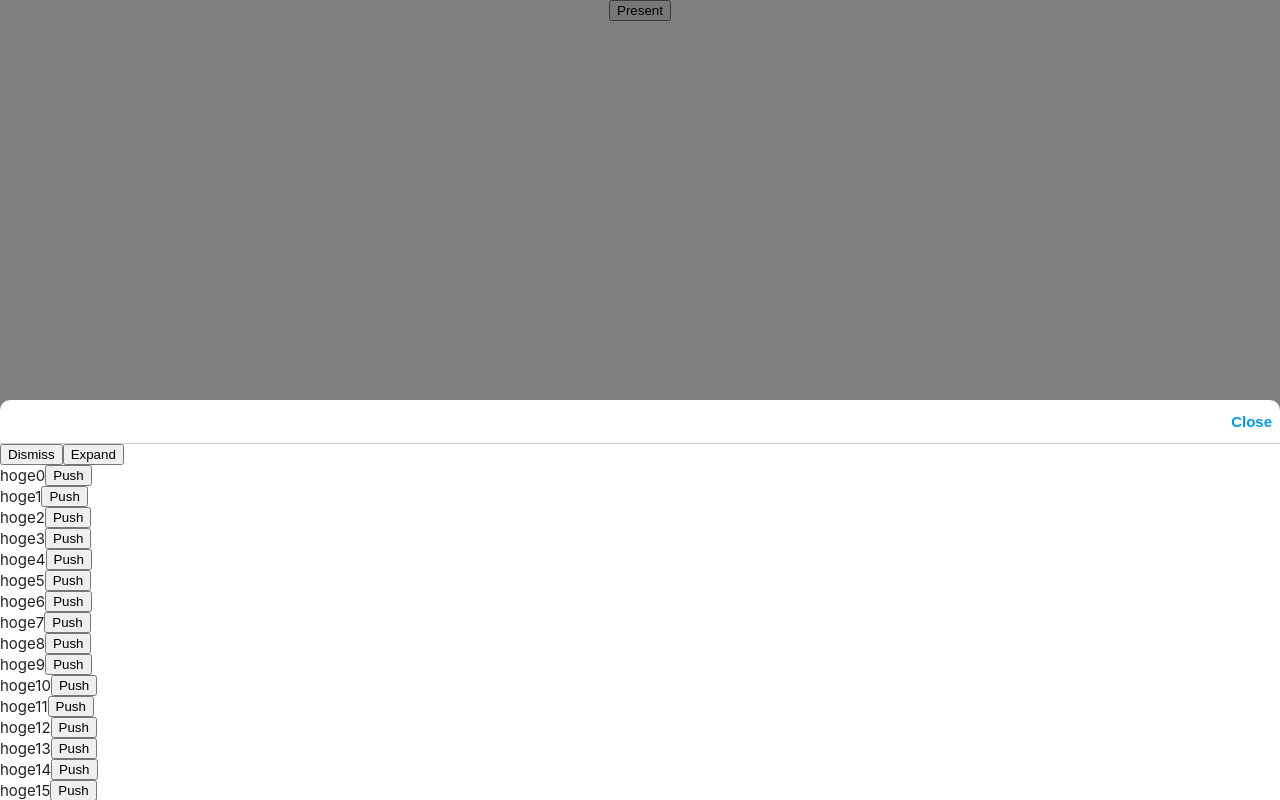
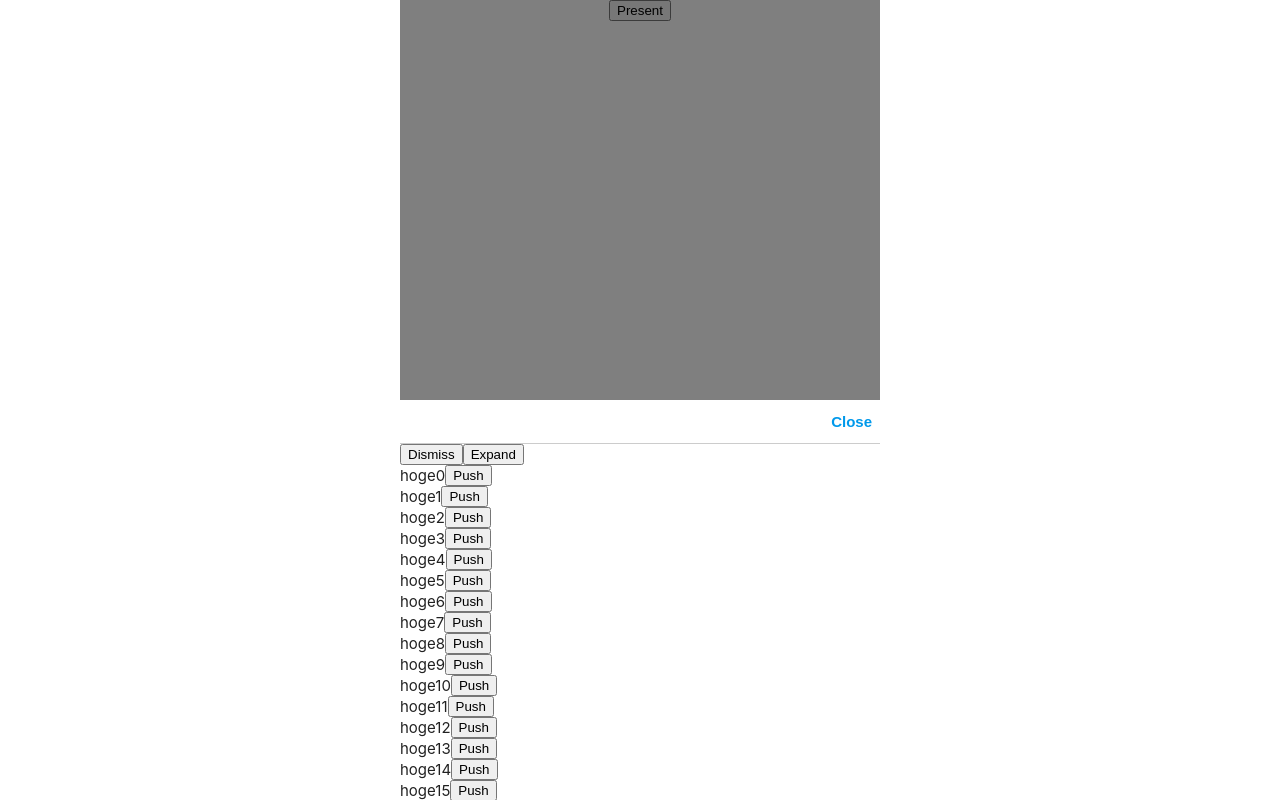
Before and after one commit to noughts/react-swiftui, a Next.js app: page / in a window 1280 px wide. Both pictures are taken after a click on the button "Present". Built offline with nearby package versions, Linux system fonts and the light colour scheme.

Commit message:
ComponentをPresentできるようにしました

```diff
--- a/package.json
+++ b/package.json
@@ -1,6 +1,6 @@
 {
   "name": "react-swiftui",
-  "version": "0.4.42",
+  "version": "0.5.4",
   "main": "dist/index.js",
   "module": "dist/index.js",
   "license": "MIT",
--- /dev/null
+++ b/src/components/Scene.tsx
@@ -0,0 +1,197 @@
+import { AnimatePresence, motion } from "framer-motion";
+import React from "react";
+import { AnyTransition, Detent, ViewProps } from "./ViewProps";
+
+
+export const SceneContext = React.createContext<{
+	present?: (content: React.ReactElement) => void;
+	changeDetent?: (detent: Detent) => void;
+	dismiss?: Function;
+}>(null);
+
+
+export class Scene extends React.Component<{
+	children?: React.ReactElement<ViewProps>;
+}, {
+	stack: React.ReactElement<ViewProps>[];
+	detent: Detent;
+	windowHeight: number;
+}>{
+
+	constructor(p) {
+		super(p);
+		this.state = {
+			stack: [],
+			detent: Detent.large,
+			windowHeight: 0,
+		}
+		this.present = this.present.bind(this);
+		this.dismiss = this.dismiss.bind(this);
+		this.changeDetent = this.changeDetent.bind(this);
+	}
+
+	componentDidMount(): void {
+		this.setState({ windowHeight: window.innerHeight });
+	}
+
+	present(view: React.ReactElement<ViewProps>) {
+		const newAry = this.state.stack;
+		newAry.push(view);
+		this.setState({ stack: newAry, detent: view.props.detent })
+	}
+	dismiss() {
+		const newAry = this.state.stack;
+		newAry.pop();
+		this.setState({ stack: newAry })
+	}
+	changeDetent(detent: Detent) {
+		this.setState({ detent: detent });
+	}
+
+	get topView(): React.ReactElement<ViewProps> {
+		return this.state.stack[this.state.stack.length - 1];
+	}
+
+
+	render() {
+		const p = this.props;
+		const s = this.state;
+		return <div className="Scene" style={{
+			position: "relative",
+			width: "100%",
+			height: "100%",
+			zIndex:1,
+		}}>
+			<SceneContext.Provider value={{
+				present: this.present,
+				dismiss: this.dismiss,
+				changeDetent: this.changeDetent,
+			}}>
+				{p.children}
+				{/* AnimatePresenceによって、exit アニメーションを有効に出来ます */}
+				<AnimatePresence>
+					{this.state.stack.map((x, i) => {
+						return <View
+							key={i}
+							detent={s.detent}
+							windowHeight={s.windowHeight}>
+							{x}</View>;
+					})}
+				</AnimatePresence>
+			</SceneContext.Provider>
+		</div>
+	}
+}
+
+
+class View extends React.Component<{
+	children;
+	windowHeight: number;
+	detent?: Detent;
+	transition?: AnyTransition;
+}>{
+
+
+	private get _height() {
+		const p = this.props;
+		switch (p.detent) {
+			case Detent.medium:
+				return "50%";
+			case Detent.large:
+			default:
+				return "100%"
+		}
+	}
+	private get _initial() {
+		const p = this.props;
+		switch (p.transition) {
+			case AnyTransition.opacity:
+				return { opacity: 0 };
+			case AnyTransition.slide:
+			default:
+				return { translateY: p.windowHeight, height: this._height };
+
+		}
+	}
+	private get _animate() {
+		const p = this.props;
+		switch (p.transition) {
+			case AnyTransition.opacity:
+				return { opacity: 1 };
+			case AnyTransition.slide:
+			default:
+				switch (p.detent) {
+					case Detent.medium:
+						return {
+							translateY: p.windowHeight / 2,
+							height: this._height,
+						};
+					case Detent.large:
+					default:
+						return {
+							translateY: 0,
+							height: this._height,
+						};
+				}
+		}
+	}
+
+
+	render(): React.ReactNode {
+		const initial = this._initial;
+		const animate = this._animate;
+		return <div className="Scene_View" style={{
+			position: "absolute",
+			top: 0,
+			left: 0,
+			width: "100%",
+			height: "100%",
+			zIndex:1,
+		}}>
+			<ShadeView />
+			<motion.div
+				animate={animate}
+				initial={initial}
+				exit={initial}
+				transition={{
+					ease: "easeOut"
+				}}
+				style={{
+					position: "absolute",
+					width: "100%",
+					height: "100%",
+					backgroundColor: "white",
+				}}>
+				{this.props.children}
+			</motion.div>
+		</div>
+	}
+}
+
+class ShadeView extends React.Component {
+
+	static contextType = SceneContext;
+	declare context: React.ContextType<typeof SceneContext>;
+
+	render(): React.ReactNode {
+		const p = this.props;
+		return <motion.div
+			className="ShadeView"
+			onClick={e => {
+				this.context.dismiss();
+			}}
+			initial={{ opacity: 0 }}
+			animate={{ opacity: 0.5 }}
+			exit={{ opacity: 0 }}
+			transition={{
+				ease: "easeOut",
+			}}
+			style={{
+				backgroundColor: "black",
+				position: "absolute",
+				width: "100%",
+				height: "100%",
+			}}>
+		</motion.div>
+	}
+}
--- a/src/components/Sheet.tsx
+++ /dev/null
@@ -1,134 +0,0 @@
-import { motion, AnimatePresence } from "framer-motion";
-import React, { ReactNode } from "react"
-import { Detent, AnyTransition } from "./ViewProps";
-
-
-
-export class Sheet extends React.Component<{
-	children: ReactNode;
-	isPresented: boolean;
-	onClickShadeView: Function;
-	detent?: Detent;
-	transition?: AnyTransition;
-}, {
-	windowHeight: number;
-}>{
-
-	constructor(p) {
-		super(p);
-		this.state = {
-			windowHeight: 0,
-		}
-	}
-
-	static defaultProps = {
-		transition: AnyTransition.slide,
-		detent: Detent.large,
-	}
-
-	componentDidMount(): void {
-		this.setState({ windowHeight: window.innerHeight });
-	}
-
-	private get shadeView() {
-		const p = this.props;
-		return <motion.div
-			onClick={e => {
-				p.onClickShadeView();
-			}}
-			initial={{ opacity: 0 }}
-			animate={{ opacity: 0.5 }}
-			exit={{ opacity: 0 }}
-			transition={{
-				ease: "easeOut",
-			}}
-			style={{
-				backgroundColor: "black",
-				position: "absolute",
-				width: "100%",
-				height: "100%",
-				zIndex: 0,
-			}}>
-		</motion.div>
-	}
-
-	private get _height() {
-		const p = this.props;
-		switch (p.detent) {
-			case Detent.medium:
-				return "50%";
-			case Detent.large:
-			default:
-				return "100%"
-		}
-	}
-	private get _initial() {
-		const p = this.props;
-		switch (p.transition) {
-			case AnyTransition.opacity:
-				return { opacity: 0 };
-			case AnyTransition.slide:
-			default:
-				return { translateY: this.state.windowHeight, height: this._height };
-
-		}
-	}
-	private get _animate() {
-		const p = this.props;
-		switch (p.transition) {
-			case AnyTransition.opacity:
-				return { opacity: 1 };
-			case AnyTransition.slide:
-			default:
-				switch (p.detent) {
-					case Detent.medium:
-						return {
-							translateY: this.state.windowHeight / 2,
-							height: this._height,
-						};
-					case Detent.large:
-					default:
-						return {
-							translateY: 0,
-							height: this._height,
-						};
-				}
-		}
-	}
-
-
-	render(): React.ReactNode {
-		const p = this.props;
-		const initial = this._initial;
-		const animate = this._animate;
-		return <AnimatePresence>
-			{p.isPresented &&
-				<div style={{
-					position: "absolute",
-					top: 0,
-					left: 0,
-					width: "100%",
-					height: "100%",
-					zIndex: 100,
-				}}>
-					{this.shadeView}
-					<motion.div
-						initial={initial}
-						animate={animate}
-						exit={initial}
-						transition={{
-							ease: "easeOut",
-						}}
-						style={{
-							position: "absolute",
-							width: "100%",
-							overflow: "hidden",
-							borderRadius:"10px 10px 0 0",
-							zIndex: 0,
-						}}>{p.children}
-					</motion.div>
-				</div>
-			}
-		</AnimatePresence>
-	}
-}
--- a/src/components/TabView.tsx
+++ b/src/components/TabView.tsx
@@ -28,7 +28,8 @@ export default class TabView extends React.Component<{
 
 	render() {
 		const selectedItem = this.props.items[this.state.selectedIndex];
-		return <VStack alignment={"stretch"} style={{
+		return <div className="TabView" style={{zIndex:1,position:"relative"}}>
+			<VStack alignment={"stretch"} style={{
 				height: "calc(var(--vh, 1vh) * 100)",
 			}}>
 				<div style={{
@@ -44,6 +45,7 @@ export default class TabView extends React.Component<{
 						this.setState({ selectedIndex: e });
 					}} />
 			</VStack>
+		</div>
 	}
 }
 
@@ -100,9 +102,9 @@ class TabBarButton extends React.Component<{
 					textAlign: "center",
 					fontWeight: "bold",
 					color: this.props.selected ? "var(--key-color)" : "#999999",
-					textOverflow:"ellipsis",
-					whiteSpace:"nowrap",
-					overflow:"hidden"
+					textOverflow: "ellipsis",
+					whiteSpace: "nowrap",
+					overflow: "hidden"
 				}}>{item.title}</div>
 			</VStack>
 		</>
--- a/src/pages/_app.tsx
+++ b/src/pages/_app.tsx
@@ -47,6 +47,7 @@ export default class MyApp extends React.Component<{
 			<style jsx>{`
 				.app{
 					width: 100%;
+					height:100%;
 					max-width: 480px;
 					margin-left: auto;
 					margin-right: auto;
--- a/src/pages/index.tsx
+++ b/src/pages/index.tsx
@@ -1,120 +1,87 @@
-import { NavigationContext, SceneContext } from "@/components/SceneContext";
+import { NavigationContext } from "@/components/NavigationView";
+import { SceneContext } from "@/components/Scene";
 import { Detent, ViewProps } from "@/components/ViewProps";
 import React from "react";
-import { Button, HStack, NavigationView, Sheet, TabItem, TabView, VStack } from "..";
+import { Button, HStack, NavigationView, Scene, TabItem, TabView, VStack } from "..";
 
 
 export default class IndexPage extends React.PureComponent {
 
 	render() {
-		return <TabView items={[
+		return <Scene>
+			<TabView items={[
 				new TabItem("Home", "/images/home.svg", <HomeView />),
 				new TabItem("Weather", "/images/weather.svg", <HomeView />),
 				new TabItem("Search", "/images/search.svg", <HomeView />),
 				new TabItem("Account", "/images/profile.svg", <HomeView />),
 			]} />
+		</Scene>
 	}
 }
 
-const HomeContext = React.createContext<{
-	dismiss: Function;
-	expandSheet: Function;
-}>(null);
 class HomeView extends React.Component<{
 	text?: string;
-}, {
-	showArticleList: boolean;
-	sheetDetent: Detent
 }>{
-
-	constructor(p) {
-		super(p);
-		this.state = {
-			showArticleList: false,
-			sheetDetent: Detent.medium,
-		}
-	}
-
 
 	render(): React.ReactNode {
 		const s = this.state;
-		return <HomeContext.Provider value={{
-			dismiss: () => {
-				this.setState({ showArticleList: false })
-			},
-			expandSheet: () => {
-				this.setState({ sheetDetent: Detent.large })
-			},
-		}}>
+		return <SceneContext.Consumer>{sceneContext =>
 			<VStack alignment={"center"}>
 				<div>{this.props.text}</div>
 				<button onClick={e => {
-					this.setState({
-						showArticleList: true,
-						sheetDetent: Detent.medium
-					})
+					sceneContext.present(
+						<NavigationView detent={Detent.medium}>
+							<ArticleList />
+						</NavigationView>)
 				}}>Present</button>
-
-				<Sheet isPresented={s.showArticleList}
-					detent={s.sheetDetent}
-					onClickShadeView={e => {
-						this.setState({ showArticleList: false })
-					}}>
-					<NavigationView>
-						<ArticleList
-							onCloseButtonTap={e => {
-								this.setState({ showArticleList: false })
-							}}
-							onExpandButtonTap={e => {
-								this.setState({ sheetDetent: Detent.large })
-							}} />
-					</NavigationView>
-				</Sheet>
 			</VStack>
-		</HomeContext.Provider>
+		}</SceneContext.Consumer>
 	}
 }
 
 
 
 class ArticleList extends React.Component<ViewProps & {
-	onCloseButtonTap: Function;
-	onExpandButtonTap: Function;
 }>{
 
 	static contextType = NavigationContext;
 	declare context: React.ContextType<typeof NavigationContext>;
 
 	static defaultProps = {
-		rightBarButtonItem: <HomeContext.Consumer>{context =>
+		rightBarButtonItem: <SceneContext.Consumer>{context =>
 			<Button label="Close" action={e => {
 				context.dismiss();
 			}} />}
-		</HomeContext.Consumer>
+		</SceneContext.Consumer>
 	}
 
 	render(): React.ReactNode {
 		const p = this.props;
 		const s = this.state;
 		const ary = Array.from(Array(100), (v, k) => k)
-		return <HomeContext.Consumer>{homeContext =>
-			<div style={{
+		return <SceneContext.Consumer>{sceneContext =>
+			<div className="ArticleList"
+				style={{
 					backgroundColor: "var(--bg-color)",
 					height: "100%",
 					overflowY: "scroll",
 				}}>
-				<button onClick={e => { p.onCloseButtonTap() }}>Dismiss</button>
-				<button onClick={e => { p.onExpandButtonTap() }}>Expand</button>
+				<button onClick={e => {
+					sceneContext.dismiss();
+				}}>Dismiss</button>
+				<button onClick={e => {
+					sceneContext.changeDetent(Detent.large);
+				 }}>Expand</button>
 				{ary.map(x => {
 					return <ArticleCell id={x} key={x} onClick={e => {
-						homeContext.expandSheet();
+						sceneContext.changeDetent(Detent.large)
 						this.context.push(<ArticleView
 							text={x.toString()}
 						/>)
 					}} />
 				})}
 			</div>
-		}</HomeContext.Consumer>
+		}</SceneContext.Consumer>
 	}
 }
 
@@ -138,11 +105,11 @@ class ArticleView extends React.Component<ViewProps & {
 }>{
 
 	static defaultProps = {
-		rightBarButtonItem: <HomeContext.Consumer>{context =>
+		rightBarButtonItem: <SceneContext.Consumer>{context =>
 			<Button label="Close" action={e => {
 				context.dismiss();
 			}} />}
-		</HomeContext.Consumer>
+		</SceneContext.Consumer>
 	}
 
 	render(): React.ReactNode {
```
Also changed, not shown: src/components/NavigationView.tsx (+6 -2 lines), src/components/SceneContext.ts (deleted, +0 -23 lines), src/components/ViewProps.ts (+1 -7 lines), src/index.ts (+5 -8 lines). Lines whose indentation alone changed are shown as unchanged.
